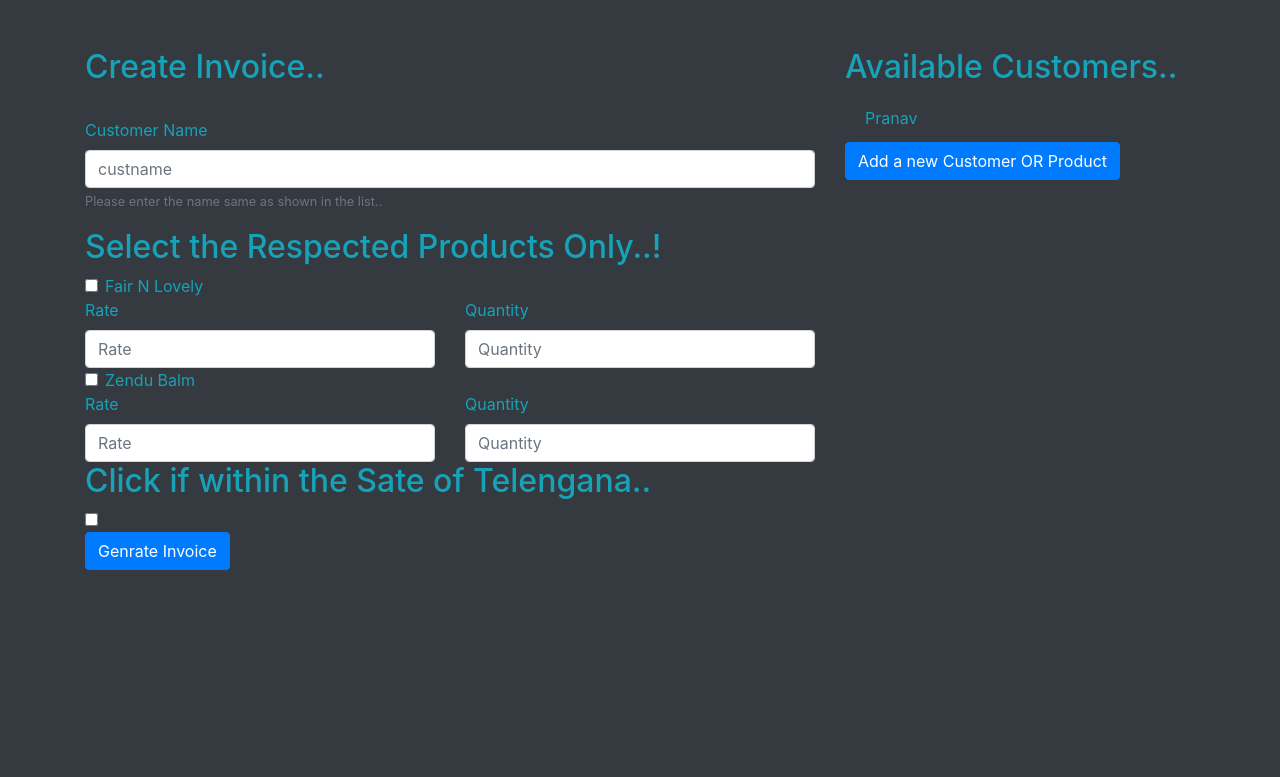
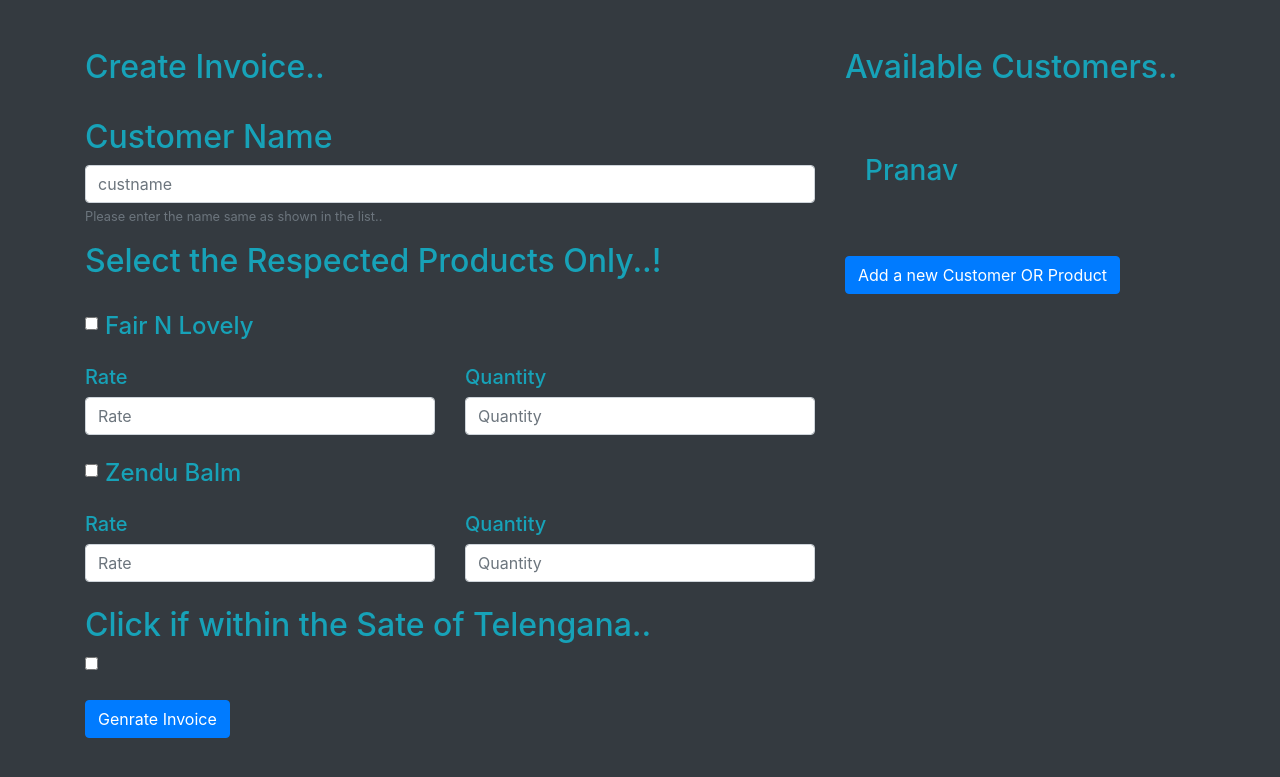
Before and after one commit to pranavghoderao/Billing_System, a Django app: page /details in a window 1280 px wide. Shown: the top 777 px of the page. Run offline with Django 3.2, Linux system fonts and the light colour scheme; data comes from the database, SQL or seed files in the repository; some libraries are stand-ins or nearby versions.

Commit message:
final commit

```diff
--- a/Project/GenrateInvoice/templates/info.html
+++ b/Project/GenrateInvoice/templates/info.html
@@ -22,7 +22,7 @@
                 <form method="POST" action="/invoice" enctype="multipart/form-data">
                     {% csrf_token %}
                     <div class="form-group">
-                        <label for="exampleInputEmail1">Customer Name</label>
+                        <label for="exampleInputEmail1" class="h2">Customer Name</label>
                         <input type="text" class="form-control" name="custname" placeholder="custname">
                         <small id="emailHelp" class="form-text text-muted">Please enter the name same as shown in the
                             list..</small>
@@ -30,26 +30,27 @@
 
 
                     <p class="h2"> Select the Respected Products Only..!</p>
+                </br>
                     {% for p in prod %}
                     <div class="form-check">
                         <input class="form-check-input" type="checkbox" name="pname" value=" {{ p.prodName }} "
                             id="defaultCheck1">
-                        <label class="form-check-label" for="defaultCheck1">
+                        <label class="form-check-label h4 text-info" for="defaultCheck1">
                             {{ p.prodName }}
                         </label>
                     </div>
-
+<br>
                     <div class="row">
                         <div class="col">
-                            <label for="inputEmail4">Rate</label>
+                            <label for="inputEmail4 h5" class="h5">Rate</label>
                             <input type="number" class="form-control" placeholder="Rate" name="rate">
                         </div>
                         <div class="col">
-                            <label for="inputEmail4">Quantity</label>
+                            <label for="inputEmail4" class="h5">Quantity</label>
                             <input type="number" class="form-control" placeholder="Quantity" name="quantity">
                         </div>
                     </div>
-
+<br>
 
                     {% endfor %}
                     <p class="h2"> Click if within the Sate of Telengana..</p>
@@ -57,6 +58,7 @@
                         <input class="form-check-input" type="checkbox" name="state" value="state"
                         id="defaultCheck1">
                     </div>
+                    <br>
                     <br>
                     <button type="submit" name="GentrateInvoice" class="btn btn-primary">Genrate Invoice</button>
 
@@ -66,12 +68,15 @@
                 <br>
                 <br>
                 <p class="h2"> Available Customers..</p>
+                <br>
+                <br>
                 <ul class="list-group list-group-flush">
                     {% for c in cust %}
-                    <li class="list-group-item bg-dark">{{ c.name }}</li>
+                    <li class="list-group-item bg-dark h3">{{ c.name }}</li>
                     {% endfor %}
                 </ul>
-
+<br>
+<br>
                 <a href="/uploadCust" class="btn btn-primary"> Add a new Customer OR Product </a>
             </div>
         </div>
--- a/Project/GenrateInvoice/views.py
+++ b/Project/GenrateInvoice/views.py
@@ -52,7 +52,11 @@ def invoice(request):
         print(selectedprod)
         rate = (request.POST.getlist('rate'))
         print(rate)
+        rate = list(filter(None, rate))
+        print(rate)
         quantity = (request.POST.getlist('quantity'))
+        print(quantity)
+        quantity = list(filter(None, quantity))
         print(quantity)
         state = request.POST.get('state')
         print(state)
```
